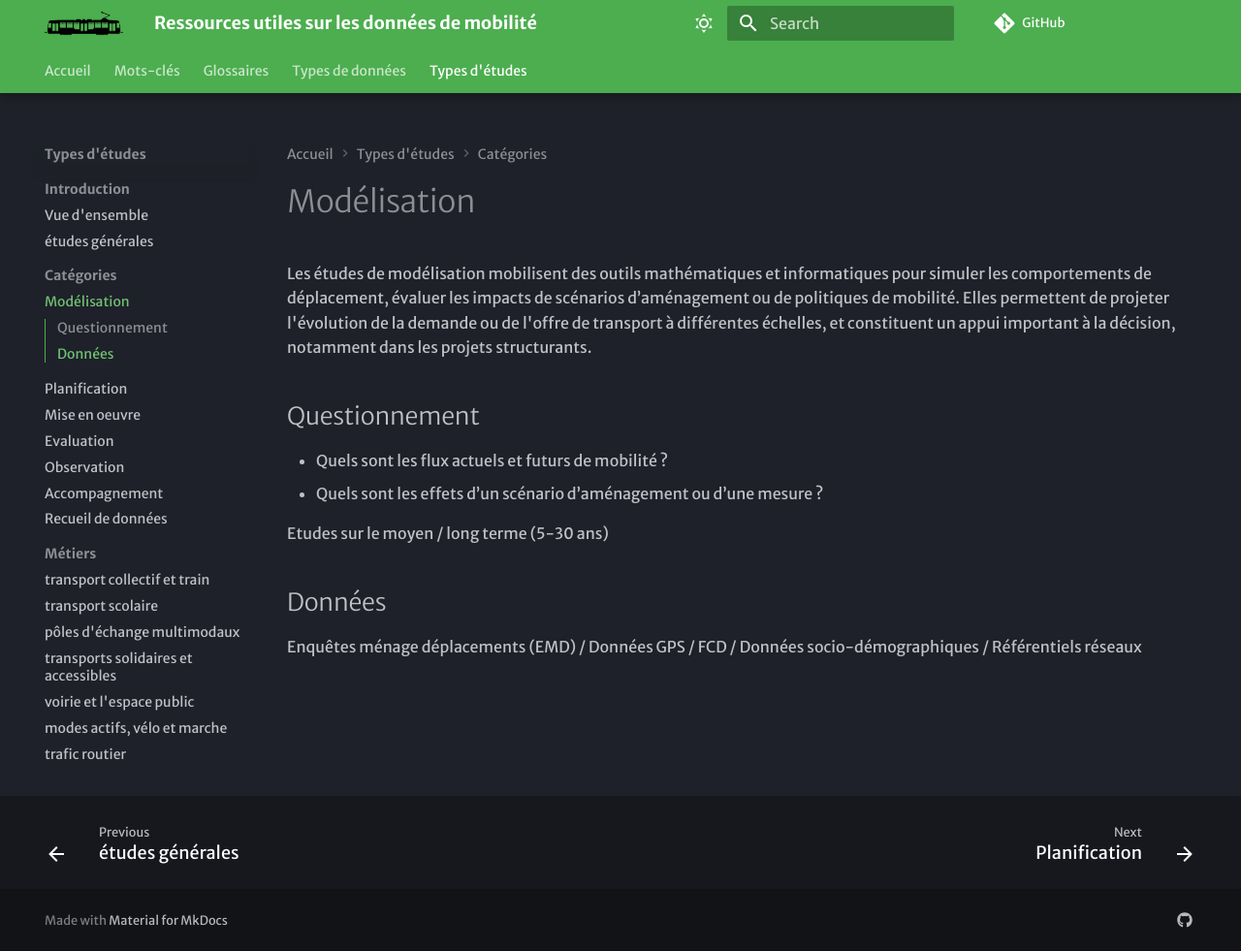
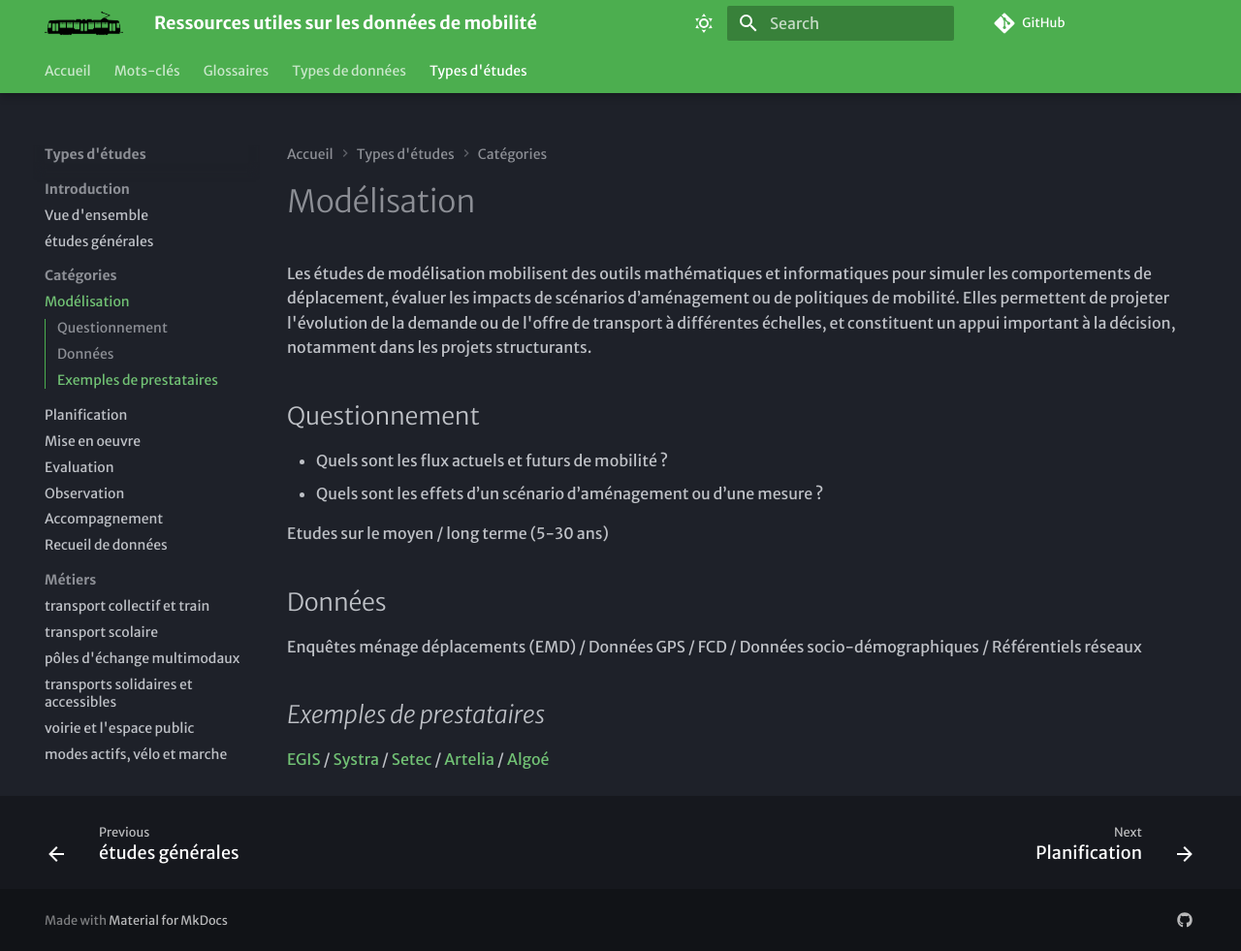
Before and after one commit to xdurang/mobscidat, an MkDocs documentation site: the page built from docs/type_etudes/modelisation.md, in a window 1280 px wide and 981 px high. Shown: the whole window at 97% size. Built offline with MkDocs 1.6.1 and Material for MkDocs 9.7.7, drawn with Linux system fonts in a browser that asks for light colours; some web fonts are replaced; comment, search, counter and statistics services are not loaded.

Commit message:
Update modelisation.md

```diff
--- a/docs/type_etudes/modelisation.md
+++ b/docs/type_etudes/modelisation.md
@@ -8,3 +8,6 @@ Les études de modélisation mobilisent des outils mathématiques et informatiqu
 Etudes sur le moyen / long terme (5-30 ans)
 ## Données
 Enquêtes ménage déplacements (EMD) / Données GPS / FCD / Données socio-démographiques / Référentiels réseaux
+
+## _Exemples de prestataires_
+[EGIS](https://www.egis-group.com/fr) / [Systra](https://www.systra.com/type-market/conseil-et-multimodalite/) / [Setec](https://www.setec.fr/) / [Artelia](https://www.arteliagroup.com/) / [Algoé](https://www.algoe.fr/secteur/transports-et-mobilites/)
```
